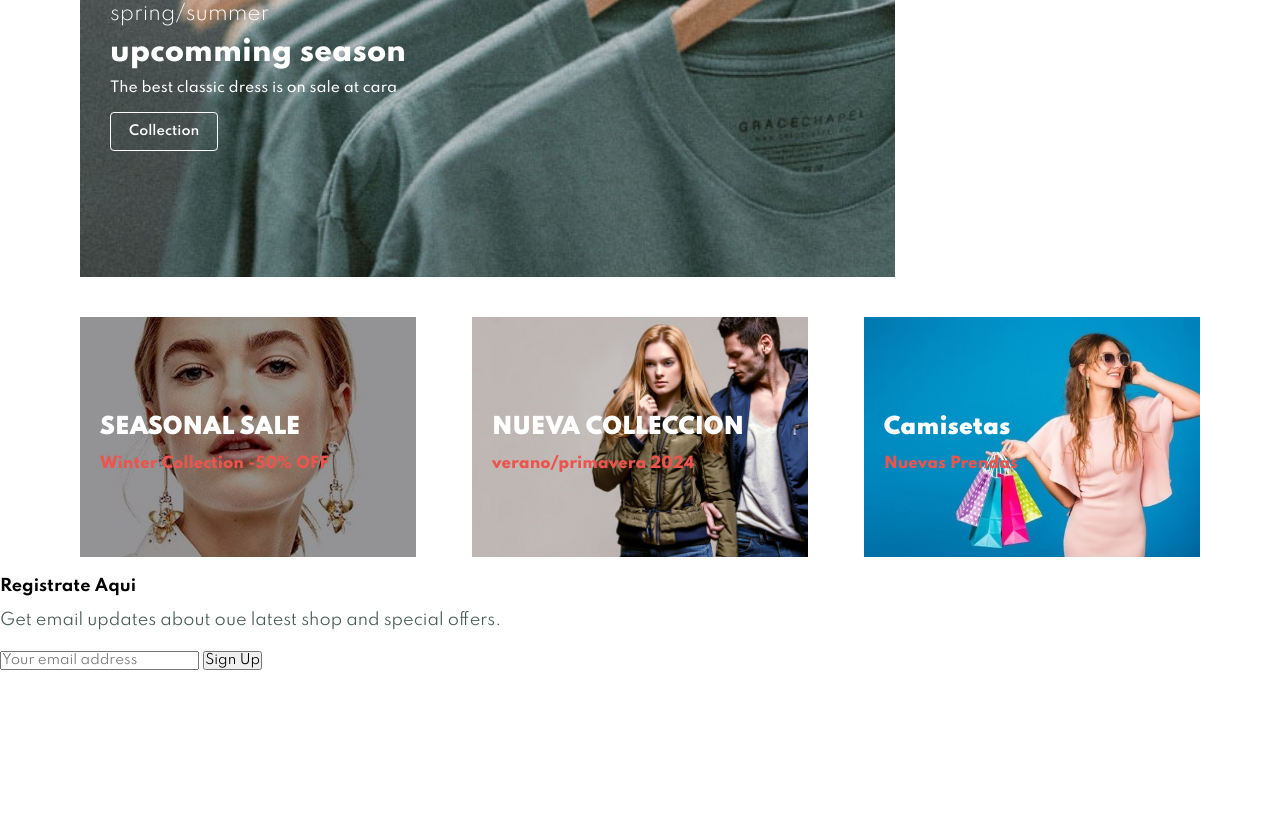
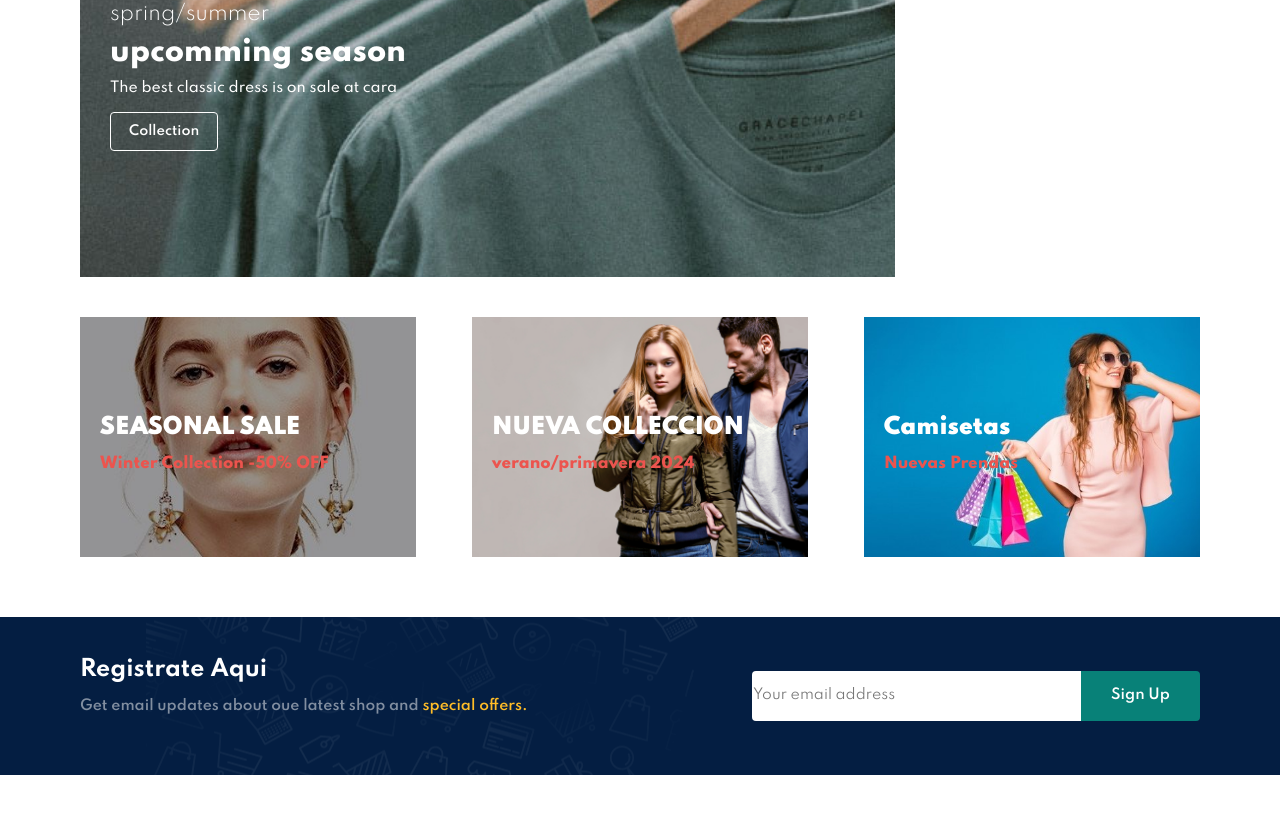
Before and after one commit to AngelChaile/Ecommerce, a plain HTML site: page index.html in a window 1280 px wide. Shown: the part 4101-4914 px from the top of the page. Before the commit the page ends 4771 px from the top, so only its background shows below. Drawn offline with Linux system fonts and the light colour scheme.

Commit message:
agregado del newsletter

```diff
--- a/index.html
+++ b/index.html
@@ -372,14 +372,14 @@
          </section>
 
          <!-- NEWSLETTER -->
-         <section id="newsletter">
+         <section id="newsletter" class="section-p1 section-m1">
             <div class="newstext">
                 <h4>Registrate Aqui</h4>
                 <p>Get email updates about oue latest shop and <span>special offers.</span></p>
             </div>
             <div class="form">
                 <input type="text" name="" id="" placeholder="Your email address">
-                <button>Sign Up</button>
+                <button class="normal">Sign Up</button>
             </div>
          </section>
 
--- a/style.css
+++ b/style.css
@@ -19,13 +19,16 @@
   --verdeAzulado: #088178;
   --verdeClaro: #cce7d0;
   --verdeMasClaro: #e8f6ea;
-  --negroOscuro: #1a1a1a;
-  --grisMedio: #606063;
+  --negroMenosOscuro: #1a1a1a;
+  --grisOscuro: #606063;
+  --grisMedio: #818ea0;
   --grisClaro: #e3e6f3;
   --rojoSuave: #ef3636;
   --roMasSuave: #ec544e;
   --blanco: #fff;
   --negro: #000;
+  --azulOscuro: #041e42;
+  --amarilloMedio: #ffbd27;
 }
 
 h1 {
@@ -119,7 +122,7 @@ body {
   text-decoration: none;
   font-size: 16px;
   font-weight: 600;
-  color: var(--negroOscuro);
+  color: var(--negroMenosOscuro);
   transition: 0.3.s ease;
 }
 
@@ -277,12 +280,12 @@ body {
 }
 
 #product1 .pro .des span {
-  color: var(--grisMedio);
+  color: var(--grisOscuro);
   font-size: 12px;
 }
 #product1 .pro .des h5 {
   padding: 7px;
-  color: var(--negroOscuro);
+  color: var(--negroMenosOscuro);
   font-size: 14px;
 }
 
@@ -433,7 +436,57 @@ body {
 }
 
 #newsletter{
-
+  display: flex;
+  justify-content: space-between;
+  flex-wrap: wrap;
+  align-items: center;
+  background-image: url("img/banner/b14.png");
+  background-repeat: no-repeat;
+  background-position: 20% 30%;
+  background-color: var(--azulOscuro);
 }
 
+
+#newsletter h4{
+  font-size: 22px;
+  font-weight: 700;
+  color: var(--blanco);
+}
+
+#newsletter p{
+  font-size: 14px;
+  font-weight: 600;
+  color: var(--grisMedio);
+}
+
+#newsletter p span{
+  color: var(--amarilloMedio);
+}
+
+#newsletter .form{
+  display: flex;
+  width: 40%;
+}
+
+#newsletter input {
+  height: 3.125rem;
+  padding: 0 1.25;
+  font-size: 14px;
+  width: 100%;
+  border: 1px solid transparent;
+  border-radius: 4px;
+  outline: none;
+  border-top-right-radius: 0;
+  border-bottom-right-radius: 0;
+}
+
+#newsletter button{
+  background-color: var(--verdeAzulado);
+  color: var(--blanco);
+  white-space: nowrap;
+  border-top-left-radius: 0;
+  border-bottom-left-radius: 0;
+}
+
+
 /* Shop Page */
```
